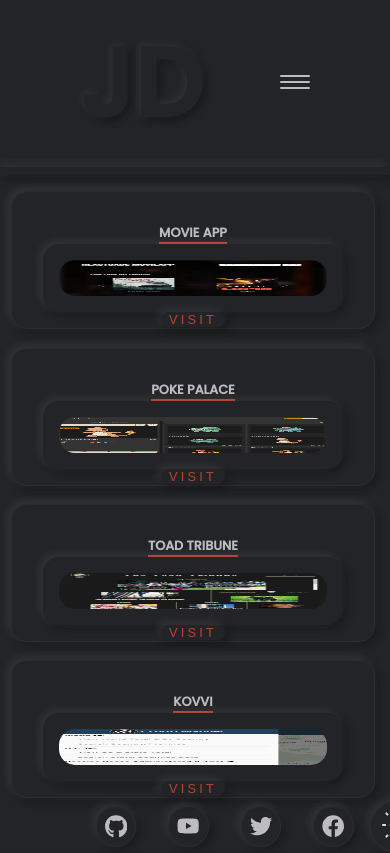
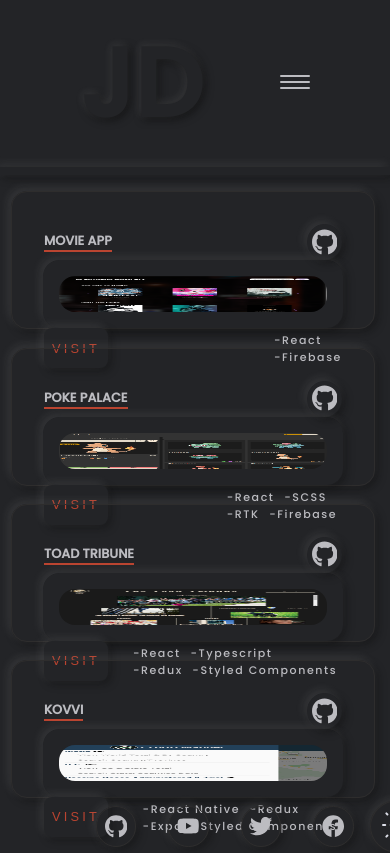
Before and after one commit to JayDampitan/portfolio, a React (Create React App) app: page /portfolio in a window 390 px wide. Shown: the top 853 px of the page. Built offline with nearby package versions, Linux system fonts and the light colour scheme.

Commit message:
Portfolio Page Card Contents
Add Portfolio page card content such as tech used in the project.  Replace image of the phone in the contact page. Add exit transitions on all pages.

```diff
--- a/src/components/About/About.js
+++ b/src/components/About/About.js
@@ -45,7 +45,7 @@ const About = () => {
     <PageContainer
       as={motion.div}
       exit={{ opacity: 0 }}
-      transition={{ duration: 0.6 }}
+      transition={{ duration: 0.5 }}
     >
       {/* -----------About Page Content */}
       <ContentContainer
--- a/src/components/Contact/Contact.js
+++ b/src/components/Contact/Contact.js
@@ -27,7 +27,7 @@ import {
   contactImageVariant,
 } from "./contactVariants";
 
-import Phone from "../../assets/phone.png";
+import Kovvi from "../../assets/kovvi.png";
 
 import { PageContainer } from "../../subComponents/pageContainer";
 
@@ -36,7 +36,7 @@ const Contact = () => {
     <PageContainer
       as={motion.div}
       exit={{ opacity: 0 }}
-      transition={{ duration: 0.6 }}
+      transition={{ duration: 0.5 }}
     >
       {/* -----------Contact Form and Animations */}
       <ContactForm
@@ -63,7 +63,7 @@ const Contact = () => {
         initial="hidden"
         animate="visible"
       >
-        <ContactImage src={Phone} alt="Phone" />
+        <ContactImage src={Kovvi} alt="Phone" />
       </ContactImageContainer>
 
       {/* -----------Background Designs and Animations */}
--- a/src/components/Contact/contactStyles.js
+++ b/src/components/Contact/contactStyles.js
@@ -122,7 +122,9 @@ export const SubmitButton = styled.button`
 `;
 
 export const ContactImageContainer = styled.div`
-  grid-area: 3/7/11/10;
+  align-self: center;
+  justify-self: center;
+  grid-area: 3/7/11/11;
   box-shadow: ${(props) => props.theme.boxShadow},
     ${(props) => props.theme.inset};
   border: 5px solid ${(props) => props.theme.body};
@@ -130,7 +132,7 @@ export const ContactImageContainer = styled.div`
   display: flex;
   justify-content: center;
   align-items: center;
-  padding-left: 7rem;
+  margin: 3rem 3rem 4rem 3rem;
 
   @media (max-width: 1500px){
     display: none;
@@ -138,8 +140,8 @@ export const ContactImageContainer = styled.div`
 `;
 
 export const ContactImage = styled.img`
-  width: 90%;
-  height: 90%;
+  width: 100%;
+  height: 100%;
 `;
 
 // -----------Background Elements
--- a/src/components/Header/Header.js
+++ b/src/components/Header/Header.js
@@ -38,7 +38,7 @@ const Header = () => {
     <PageContainer
       as = {motion.div}
       exit = {{opacity: 0}}
-      transition = {{duration: .6}}
+      transition = {{duration: .5}}
     >
       <HeaderIntro
         as={motion.div}
--- a/src/components/Header/headerStyles.js
+++ b/src/components/Header/headerStyles.js
@@ -7,7 +7,7 @@ export const HeaderIntro = styled.div`
   font-family: ${(props) => props.theme.fontFamily};
   text-transform: uppercase;
   color: ${(props) => props.theme.text};
-  font-size: 1.6rem;
+  font-size: 1.5rem;
   letter-spacing: 0.2rem;
   font-weight: 900;
   display: flex;
--- a/src/components/Media/Media.js
+++ b/src/components/Media/Media.js
@@ -3,7 +3,12 @@ import styled from "styled-components";
 import { motion } from "framer-motion";
 import { Facebook, Github, Twitter, YouTube } from "../AllSvgs";
 
-import { Icons, IconContainer, SwitchButton, MediaContainer } from "./mediaStyles";
+import {
+  Icons,
+  IconContainer,
+  SwitchButton,
+  MediaContainer,
+} from "./mediaStyles";
 import { Moon, Sun } from "../AllSvgs";
 // ----------------Media Animations
 
@@ -19,64 +24,38 @@ const mediaVariants = {
   },
 };
 
-const linksVariants = {
-  hover: {
-    boxShadow:
-      " inset -5px -5px 10px rgba(150,150,150, 0.3), inset 5px 5px 10px rgba(10, 10, 10, .4) ",
-  },
-};
-
 const Media = ({ switchActive, setSwitchActive }) => {
   return (
     <MediaContainer>
-
       <IconContainer
         as={motion.div}
         variants={mediaVariants}
         initial="hidden"
         animate="visible"
       >
-      <Icons
-        as={motion.div}
-        variants={linksVariants}
-        whileHover="hover"
-      >
+        <Icons target='_blank' href='https://github.com/JayDampitan'>
           <Github fill="currentColor" />
         </Icons>
-      <Icons
-        as={motion.div}
-        variants={linksVariants}
-        whileHover="hover"
-      >
+        <Icons target='_blank' href=''>
           <YouTube fill="currentColor" />
         </Icons>
-      <Icons
-        as={motion.div}
-        variants={linksVariants}
-        whileHover="hover"
-      >
+        <Icons target='_blank' href=''>
           <Twitter fill="currentColor" />
         </Icons>
-      <Icons
-        as={motion.div}
-        variants={linksVariants}
-        whileHover="hover"
-      >
+        <Icons target='_blank' href=''>
           <Facebook fill="currentColor" />
         </Icons>
       </IconContainer>
 
       <SwitchButton
+        switchActive={switchActive}
         onClick={() => {
           setSwitchActive(!switchActive);
         }}
         as={motion.div}
-    variants={linksVariants}
-    whileHover="hover"
       >
-    {switchActive ? <Moon fill='#E9E016' /> : <Sun fill='#E9E016'/>}
+        {switchActive ? <Moon fill="#232427" /> : <Sun fill="#E0B418" />}
       </SwitchButton>
-
     </MediaContainer>
   );
 };
--- a/src/components/Media/mediaStyles.js
+++ b/src/components/Media/mediaStyles.js
@@ -5,14 +5,16 @@ export const MediaContainer = styled.div`
   align-items: center;
   justify-content: space-between;
   padding: 0 5rem;
-`
+`;
 
 export const IconContainer = styled.div`
   display: flex;
   align-items: center;
 `;
 
-export const Icons = styled.div`
+export const Icons = styled.a`
+  color: ${props => props.theme.text};
+  text-decoration: none;
   position: relative;
   display: flex;
   align-items: center;
@@ -25,14 +27,16 @@ export const Icons = styled.div`
   box-shadow: ${(props) => props.theme.boxShadow};
   border: ${(props) => props.theme.border};
 
+  :hover {
+    box-shadow: ${(props) => props.theme.inset};
+  }
 
-
-  @media (max-width: 810px){
+  @media (max-width: 810px) {
     width: 1.7rem;
     height: 1.7rem;
   }
 
-  @media (max-width: 420px){
+  @media (max-width: 420px) {
     width: 1.4rem;
     height: 1.4rem;
   }
@@ -42,9 +46,14 @@ export const SwitchButton = styled.div`
   border: ${(props) => props.theme.border};
   padding: 0.5rem;
   border-radius: 50%;
-  box-shadow: ${(props) => props.theme.logoShadow};
+  box-shadow: ${(props) =>
+    props.switchActive ? props.theme.inset : props.theme.logoShadow};
   display: flex;
   align-items: center;
   justify-content: center;
-  padding-left: .7rem;
+  padding-left: 0.7rem;
+
+  :hover {
+    box-shadow: ${(props) => props.theme.inset};
+  }
 `;
--- a/src/components/Navbar/Navbar.js
+++ b/src/components/Navbar/Navbar.js
@@ -1,4 +1,4 @@
-import React, {useState} from "react";
+import React, { useState } from "react";
 import { motion, useAnimation } from "framer-motion";
 
 import {
@@ -32,13 +32,14 @@ const linksVariant = {
 
 const Navbar = () => {
   const [isOpen, setIsOpen] = useState(false);
+  const [homeActive, setHomeActive] = useState(false);
+  const [aboutActive, setAboutActive] = useState(false);
+  const [workActive, setWorkActive] = useState(false);
+  const [contactActive, setContactActive] = useState(false);
 
   return (
     <NavContainer>
-
-        <Logo
-          as={motion.div}
-        >
+      <Logo as={motion.div}>
         <h2>JD</h2>
       </Logo>
       <Hamburger onClick={() => setIsOpen(!isOpen)}>
@@ -47,47 +48,77 @@ const Navbar = () => {
         <span></span>
       </Hamburger>
 
-
       <NavLinksContainer
-        isOpen = {isOpen}
+        isOpen={isOpen}
         as={motion.div}
         variants={linksVariant}
         initial="hidden"
         animate="visible"
       >
         <LinkWrapper
-
+          onClick={() => {
+            setHomeActive(true);
+            setAboutActive(false);
+            setWorkActive(false);
+            setContactActive(false);
+          }}
+          insetActive={homeActive}
           as={motion.div}
-          variants={hoverVariants}
-          whileHover="hoverMe"
         >
-          <NavLinks to="/"> Home </NavLinks>
-        </LinkWrapper>
-        <LinkWrapper
-          as={motion.div}
-          variants={hoverVariants}
-          whileHover="hoverMe"
-        >
-          <NavLinks to="/about"> About </NavLinks>
+          <NavLinks insetActive={homeActive} to="/">
+            {" "}
+            Home{" "}
+          </NavLinks>
         </LinkWrapper>
 
         <LinkWrapper
+          onClick={() => {
+            setHomeActive(false);
+            setAboutActive(true);
+            setWorkActive(false);
+            setContactActive(false);
+          }}
+          insetActive={aboutActive}
           as={motion.div}
-          variants={hoverVariants}
-          whileHover="hoverMe"
         >
-          <NavLinks to="/portfolio"> Work </NavLinks>
+          <NavLinks insetActive={aboutActive} to="/about">
+            {" "}
+            About{" "}
+          </NavLinks>
         </LinkWrapper>
 
         <LinkWrapper
+          onClick={() => {
+            setHomeActive(false);
+            setAboutActive(false);
+            setWorkActive(true);
+            setContactActive(false);
+          }}
+          insetActive={workActive}
           as={motion.div}
-          variants={hoverVariants}
-          whileHover="hoverMe"
         >
-          <NavLinks to="/contact"> Contact </NavLinks>
+          <NavLinks insetActive={workActive} to="/portfolio">
+            {" "}
+            Work{" "}
+          </NavLinks>
+        </LinkWrapper>
+
+        <LinkWrapper
+          onClick={() => {
+            setHomeActive(false);
+            setAboutActive(false);
+            setWorkActive(false);
+            setContactActive(true);
+          }}
+          insetActive={contactActive}
+          as={motion.div}
+        >
+          <NavLinks insetActive={contactActive} to="/contact">
+            {" "}
+            Contact{" "}
+          </NavLinks>
         </LinkWrapper>
       </NavLinksContainer>
-
     </NavContainer>
   );
 };
--- a/src/components/Navbar/navbarStyles.js
+++ b/src/components/Navbar/navbarStyles.js
@@ -5,22 +5,21 @@ export const NavContainer = styled.div`
   display: flex;
   justify-content: space-between;
   align-items: center;
-  padding: .7rem 5rem;
+  padding: 0.7rem 5rem;
   flex-wrap: wrap;
 `;
-
 
 export const Logo = styled.div`
   text-decoration: none;
   font-weight: 900;
   font-size: 4rem;
-  font-family: ${props => props.theme.fontFamily}, sans-serif;
+  font-family: ${(props) => props.theme.fontFamily}, sans-serif;
   text-shadow: ${(props) => props.theme.logoShadow};
   background-color: ${(props) => props.theme.body};
   user-select: none;
 
-  h2{
-    color: ${props => props.theme.body};
+  h2 {
+    color: ${(props) => props.theme.body};
   }
 `;
 
@@ -30,10 +29,10 @@ export const NavLinksContainer = styled.div`
   align-items: center;
   position: relative;
 
-  @media (max-width: 960px){
+  @media (max-width: 960px) {
     overflow: hidden;
     width: 100%;
-    max-height: ${({isOpen}) => (isOpen ? "300px" : "0")};
+    max-height: ${({ isOpen }) => (isOpen ? "300px" : "0")};
     transition: max-height 0.3s ease-in;
   }
 `;
@@ -41,27 +40,32 @@ export const NavLinksContainer = styled.div`
 export const LinkWrapper = styled.div`
   display: flex;
   justify-content: center;
-  border-radius: .7rem;
   align-items: center;
+  border-radius: 0.7rem;
   border: ${(props) => props.theme.border};
-  box-shadow: ${(props) => props.theme.boxShadow};
+  box-shadow: ${(props) =>
+    props.insetActive ? props.theme.inset : props.theme.boxShadow};
   background-color: ${(props) => props.theme.body};
   user-select: none;
   margin: 1rem;
+
+  :hover {
+    box-shadow: ${(props) => props.theme.inset};
+  }
 `;
 
 export const NavLinks = styled(Link)`
+  display: flex;
+  justify-content: center;
   font-size: 1.2rem;
   font-weight: 700;
   font-family: "Poppins", sans-serif;
-  padding: .5rem 1rem;
+  padding: 0.5rem 1rem;
   cursor: pointer;
-  text-align: center;
   text-decoration: none;
-  color: ${(props) => props.theme.text};
+  color: ${(props) =>
+    props.insetActive ? props.theme.orange : props.theme.text};
 `;
-
-
 
 export const Hamburger = styled.div`
   display: none;
@@ -71,12 +75,12 @@ export const Hamburger = styled.div`
   span {
     height: 2px;
     width: 30px;
-    background: ${props => props.theme.text};
+    background: ${(props) => props.theme.text};
     margin-bottom: 4px;
     border-radius: 5px;
   }
 
-  @media (max-width: 900px){
+  @media (max-width: 900px) {
     display: flex;
   }
 `;
--- a/src/components/Portfolio/Portfolio.js
+++ b/src/components/Portfolio/Portfolio.js
@@ -2,13 +2,18 @@ import React, { useState } from "react";
 import { motion } from "framer-motion";
 import {
   Card,
+  PortfolioTitleContainer,
+  PortfolioGithub,
   PortfolioContentContainer,
+  PortfolioButtonContainer,
+  PortfolioTech,
   PortfolioImage,
   FirstCardContainer,
   SecondCardContainer,
   ThirdCardContainer,
   FourthCardContainer,
   PortFolioVisit,
+  // background elements
   FirstLineContainer,
   FirstPortfolioLine,
   SecondLineContainer,
@@ -23,7 +28,7 @@ import { PageContainer } from "../../subComponents/pageContainer";
 import { Circle, Square } from "../../subComponents/backgroundElements";
 
 import { data } from "../../assets/data";
-import MovieApp from "../../assets/movieApp.png";
+import MovieApp from "../../assets/movieApp1.png";
 import PokePalace from "../../assets/pokePalace.png";
 import ToadTribune from "../../assets/toadTribune.png";
 import Kovvi from "../../assets/kovviShot.png";
@@ -40,6 +45,7 @@ import {
   fifthLineVariant,
   squareColorVariant,
 } from "./portfolioVariants";
+import { Github } from "../AllSvgs";
 
 const Portfolio = () => {
   const [firstCardActive, setFirstCardActive] = useState(false);
@@ -51,7 +57,7 @@ const Portfolio = () => {
     <PageContainer
       as={motion.div}
       exit={{ opacity: 0 }}
-      transition={{ duration: 0.6 }}
+      transition={{ duration: 0.5 }}
     >
       {/* -------------Third Card Container */}
       <FirstCardContainer>
@@ -61,7 +67,15 @@ const Portfolio = () => {
           initial="hidden"
           animate="visible"
         >
+          <PortfolioTitleContainer>
             <h3>{data.movieApp.title}</h3>
+            <PortfolioGithub
+              target="_blank"
+              href="https://github.com/dannysanchez559/2021_React_Apprenticeship"
+            >
+              <Github />
+            </PortfolioGithub>
+          </PortfolioTitleContainer>
 
           <PortfolioContentContainer
             firstCardActive={firstCardActive}
@@ -74,12 +88,19 @@ const Portfolio = () => {
             )}
           </PortfolioContentContainer>
 
+          <PortfolioButtonContainer>
             <PortFolioVisit
               target="_blank"
               href="https://reactoads-movie-app-7c45e.web.app/"
             >
               visit
             </PortFolioVisit>
+
+            <PortfolioTech>
+              <p>-React</p>
+              <p>-Firebase</p>
+            </PortfolioTech>
+          </PortfolioButtonContainer>
         </Card>
       </FirstCardContainer>
       {/* -------------Second Card Container */}
@@ -90,7 +111,16 @@ const Portfolio = () => {
           initial="hidden"
           animate="visible"
         >
+          <PortfolioTitleContainer>
             <h3>{data.pokePalace.title}</h3>
+            <PortfolioGithub
+              target="_blank"
+              href="https://github.com/gonzalespaulb/Pokemon-App"
+            >
+              <Github />
+            </PortfolioGithub>
+          </PortfolioTitleContainer>
+
           <PortfolioContentContainer
             firstCardActive={secondCardActive}
             onClick={() => setSecondCardActive(!secondCardActive)}
@@ -102,12 +132,24 @@ const Portfolio = () => {
             )}
           </PortfolioContentContainer>
 
+          <PortfolioButtonContainer>
             <PortFolioVisit
               target="_blank"
               href="https://pokepalace-fa118.web.app/"
             >
               visit
             </PortFolioVisit>
+            <PortfolioTech>
+              <p>
+                <span>-React</span>
+                <span>-SCSS</span>
+              </p>
+              <p>
+                <span>-RTK</span>
+                <span>-Firebase</span>
+              </p>
+            </PortfolioTech>
+          </PortfolioButtonContainer>
         </Card>
       </SecondCardContainer>
       {/* -------------Third Card Container */}
@@ -118,7 +160,16 @@ const Portfolio = () => {
           initial="hidden"
           animate="visible"
         >
+          <PortfolioTitleContainer>
             <h3>{data.toadTribune.title}</h3>
+            <PortfolioGithub
+              target="_blank"
+              href="https://github.com/JayDampitan/news-app"
+            >
+              <Github />
+            </PortfolioGithub>
+          </PortfolioTitleContainer>
+
           <PortfolioContentContainer
             firstCardActive={thirdCardActive}
             onClick={() => setThirdCardActive(!thirdCardActive)}
@@ -130,12 +181,25 @@ const Portfolio = () => {
             )}
           </PortfolioContentContainer>
 
+          <PortfolioButtonContainer>
             <PortFolioVisit
               target="_blank"
               href="https://the-toad-tribune-659c7.web.app/"
             >
               visit
             </PortFolioVisit>
+
+            <PortfolioTech>
+              <p>
+                <span>-React</span>
+                <span>-Typescript</span>
+              </p>
+              <p>
+                <span>-Redux</span>
+                <span>-Styled Components</span>
+              </p>
+            </PortfolioTech>
+          </PortfolioButtonContainer>
         </Card>
       </ThirdCardContainer>
       {/* -------------Fourth Card Container */}
@@ -146,7 +210,13 @@ const Portfolio = () => {
           initial="hidden"
           animate="visible"
         >
+          <PortfolioTitleContainer>
             <h3>{data.kovvi.title}</h3>
+            <PortfolioGithub href="">
+              <Github />
+            </PortfolioGithub>
+          </PortfolioTitleContainer>
+
           <PortfolioContentContainer
             firstCardActive={fourthCardActive}
             onClick={() => setFourthCardActive(!fourthCardActive)}
@@ -158,7 +228,22 @@ const Portfolio = () => {
             )}
           </PortfolioContentContainer>
 
+          <PortfolioButtonContainer>
           <PortFolioVisit href="/">visit</PortFolioVisit>
+
+            <PortfolioTech>
+              <p>
+                <span>-React Native</span>
+                <span>-Redux</span>
+              </p>
+              <p>
+                <span>-Expo</span>
+                <span>-Styled Components</span>
+              </p>
+            </PortfolioTech>
+          </PortfolioButtonContainer>
+
+
         </Card>
       </FourthCardContainer>
 
--- a/src/components/Portfolio/portfolioStyles.js
+++ b/src/components/Portfolio/portfolioStyles.js
@@ -16,6 +16,13 @@ export const Card = styled.div`
   color: ${(props) => props.theme.text};
   padding: 2rem;
   transform: translateX(-35px);
+`;
+
+export const PortfolioTitleContainer = styled.div`
+  width: 100%;
+  display: flex;
+  align-items: center;
+  justify-content: space-between;
 
   h3 {
     color: ${(props) => props.theme.text};
@@ -30,6 +37,21 @@ export const Card = styled.div`
     @media (max-width: 810px) {
       font-size: 0.8rem;
     }
+  }
+`;
+
+export const PortfolioGithub = styled.a`
+  width: 1.6rem;
+  fill: ${(props) => props.theme.text};
+  border-radius: 50%;
+  display: flex;
+  align-items: center;
+  justify-content: center;
+  padding: 0.3rem;
+  box-shadow: ${(props) => props.theme.boxShadow};
+
+  :hover {
+    box-shadow: ${(props) => props.theme.inset};
   }
 `;
 
@@ -65,6 +87,27 @@ export const PortfolioContentContainer = styled.div`
       font-size: 0.6rem;
       padding: 0.3rem;
     }
+  }
+`;
+
+export const PortfolioButtonContainer = styled.div`
+  display: flex;
+  align-items: center;
+  justify-content: space-between;
+  width: 100%;
+`;
+
+export const PortfolioTech = styled.div`
+  color: ${(props) => props.theme.text};
+  font-size: 11px;
+  letter-spacing: 0.1rem;
+  font-family: ${(props) => props.theme.fontFamily};
+  max-height: 2rem;
+  word-break: break-all;
+  display: block;
+
+  span {
+    margin: 0 0.3rem;
   }
 `;
 
@@ -129,8 +172,8 @@ export const FourthCardContainer = styled.div`
 // ----------- Buttons
 
 export const PortFolioVisit = styled.a`
-  width: 10rem;
-  height: 3rem;
+  width: 5rem;
+  height: 2.5rem;
   box-shadow: ${(props) => props.theme.boxShadow};
   background-color: ${(props) => props.theme.body};
   display: flex;
```
Also changed, not shown: src/assets/movieApp1.png (added). Lines whose indentation alone changed are shown as unchanged.
